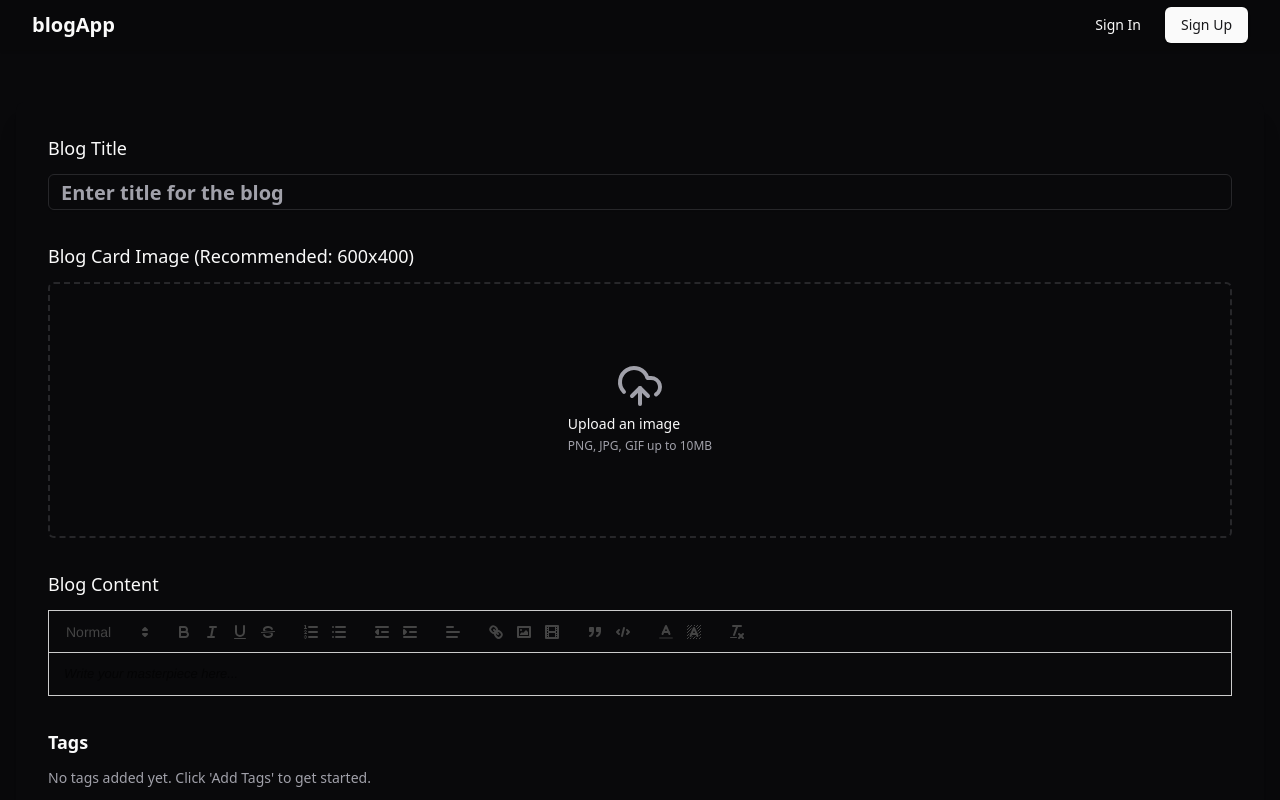
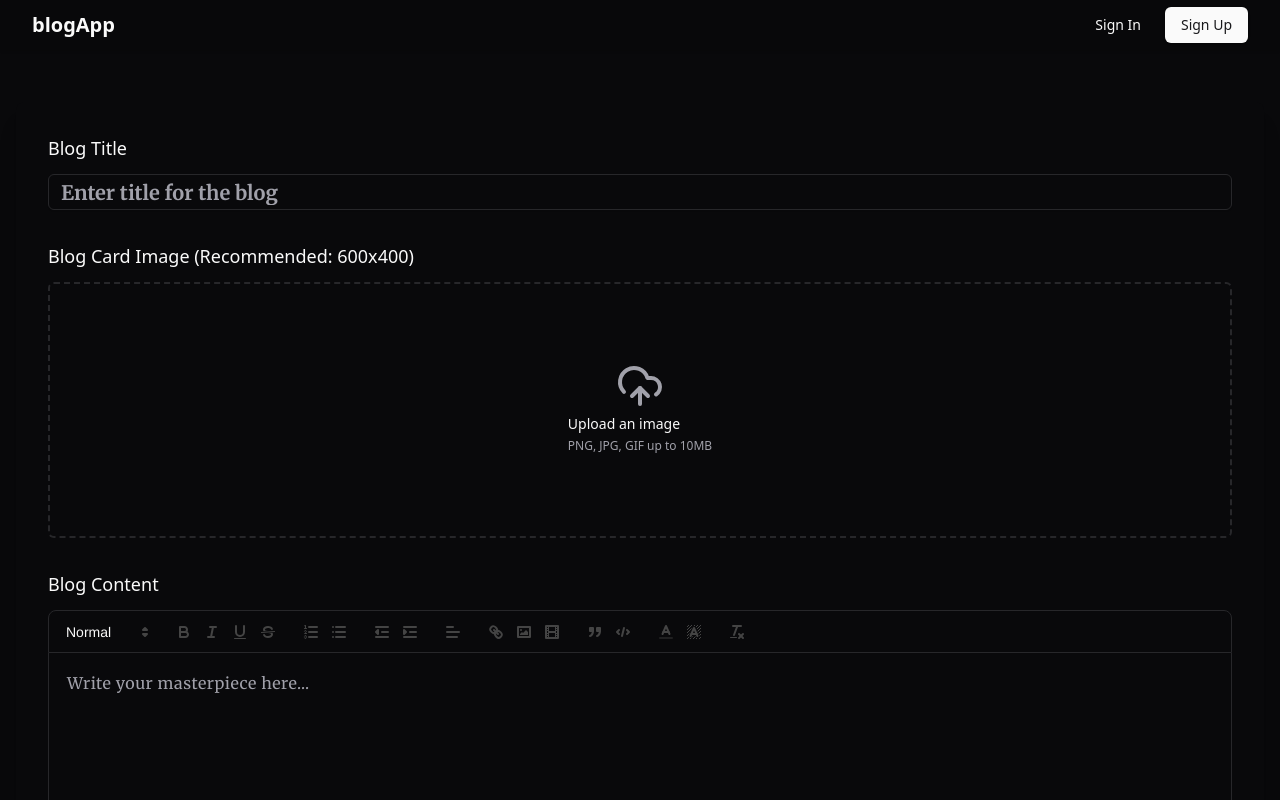
Before and after one commit to kunalPisolkar24/blogApp, a React (Vite) app in the folder frontend/: page /create-blog in a window 1280 px wide. Shown: the top 800 px of the page. Built offline with nearby package versions, Linux system fonts and the light colour scheme.

Commit message:
added styles for quill editor

```diff
--- a/frontend/src/index.css
+++ b/frontend/src/index.css
@@ -1,3 +1,6 @@
+@import url('https://fonts.googleapis.com/css2?family=Merriweather:ital,wght@0,300;0,400;0,700;0,900;1,300;1,400;1,700;1,900&display=swap');
+
+
 @tailwind base;
 @tailwind components;
 @tailwind utilities;
@@ -79,10 +82,164 @@ html, body {
   width: 0.5px;
 }
 ::-webkit-scrollbar-track {
-  background: transparent; /* Same as your background color */
+  background: transparent;
 }
 ::-webkit-scrollbar-thumb {
   background-color: #71717a;
   border-radius: 10px;
   border: 3px solid #09090b;
 }
+
+
+.blog-title-input {
+  font-family: 'Merriweather', serif;
+}
+
+.ql-container.ql-snow {
+  border: 1px solid hsl(var(--input));
+  border-top: none;
+  background-color: hsl(var(--background));
+  color: hsl(var(--foreground));
+  border-bottom-left-radius: var(--radius);
+  border-bottom-right-radius: var(--radius);
+  min-height: 400px;
+}
+
+.ql-editor {
+  font-family: 'Merriweather', serif;
+  min-height: 400px;
+  font-size: 1rem;
+  letter-spacing: 0.5px;
+  line-height: 1.8;
+  padding: 16px 18px;
+}
+
+.ql-editor.ql-blank::before {
+  color: hsl(var(--muted-foreground));
+  font-style: normal;
+  left: 18px;
+  font-family: 'Merriweather', serif;
+}
+
+.ql-toolbar.ql-snow {
+  background-color: hsl(var(--card));
+  border: 1px solid hsl(var(--input));
+  border-top-left-radius: var(--radius);
+  border-top-right-radius: var(--radius);
+  padding: 8px;
+  position: relative;
+  z-index: 1;
+}
+
+.ql-toolbar.ql-snow .ql-picker-label,
+.ql-toolbar.ql-snow .ql-picker-item,
+.ql-toolbar.ql-snow .ql-stroke,
+.ql-toolbar.ql-snow .ql-fill {
+  color: hsl(var(--foreground)) !important;
+}
+
+.ql-toolbar.ql-snow .ql-picker-label:hover,
+.ql-toolbar.ql-snow .ql-picker-item:hover,
+.ql-toolbar.ql-snow button:hover .ql-stroke,
+.ql-toolbar.ql-snow button:hover .ql-fill {
+  color: hsl(var(--primary)) !important;
+}
+
+.ql-toolbar.ql-snow button:hover {
+  background-color: hsl(var(--muted));
+}
+
+.ql-toolbar.ql-snow .ql-picker-label.ql-active,
+.ql-toolbar.ql-snow .ql-picker-item.ql-selected,
+.ql-toolbar.ql-snow button.ql-active .ql-stroke,
+.ql-toolbar.ql-snow button.ql-active .ql-fill {
+    color: hsl(var(--primary)) !important;
+}
+
+.ql-snow .ql-picker.ql-expanded .ql-picker-label {
+  border-color: hsl(var(--primary)) !important;
+  color: hsl(var(--primary)) !important;
+}
+
+.ql-snow .ql-picker.ql-expanded .ql-picker-options {
+  background-color: hsl(var(--popover))  !important;
+  border-color: hsl(var(--border)) !important;
+  border-radius: var(--radius);
+  box-shadow: 0 4px 6px rgba(0,0,0,0.1);
+}
+
+.ql-snow .ql-picker-options .ql-picker-item {
+    color: hsl(var(--popover-foreground)) !important;
+}
+
+.ql-snow .ql-picker-options .ql-picker-item:hover {
+  background-color: hsl(var(--accent)) !important;
+  color: hsl(var(--accent-foreground)) !important;
+}
+
+/* Tooltip Styling - Addressing Clipping */
+.ql-snow .ql-tooltip {
+  background-color: hsl(var(--popover));
+  border: 1px solid hsl(var(--border));
+  box-shadow: 0px 2px 8px rgba(0, 0, 0, 0.15);
+  color: hsl(var(--popover-foreground));
+  border-radius: var(--radius);
+  padding: 8px 12px;
+  z-index: 10000 !important;
+}
+
+/* When the tooltip is for link/video input and positioned by Quill */
+.ql-snow .ql-tooltip[data-mode="link"],
+.ql-snow .ql-tooltip[data-mode="video"] {
+  /* Try to give it a little breathing room if it's at the very edge */
+  /* This is tricky as Quill's JS positions it. If clipping persists, */
+  /* it might be due to the parent #blog-content-editor-wrapper's overflow. */
+  /* Removing 'overflow-hidden' from that wrapper is the most direct fix for clipping if the tooltip is a child. */
+}
+
+
+.ql-snow .ql-tooltip input[type=text] {
+  background-color: hsl(var(--input));
+  border: 1px solid hsl(var(--border));
+  color: hsl(var(--foreground));
+  padding: 6px;
+  border-radius: calc(var(--radius) - 2px);
+  width: auto;
+  min-width: 150px;
+  max-width: 250px;
+}
+
+.ql-snow .ql-tooltip a.ql-action::before {
+  background-color: hsl(var(--primary));
+  color: hsl(var(--primary-foreground));
+  padding: 4px 8px;
+  border-radius: calc(var(--radius) - 2px);
+  margin-left: 8px;
+}
+.ql-snow .ql-tooltip a.ql-remove::before {
+  background-color: hsl(var(--destructive));
+  color: hsl(var(--destructive-foreground));
+  padding: 4px 8px;
+  border-radius: calc(var(--radius) - 2px);
+}
+
+.ql-snow .ql-tooltip.ql-editing input[type=text] {
+  /* Ensure this doesn't try to be wider than the tooltip allows */
+}
+
+.ql-snow .ql-toolbar button svg .ql-stroke {
+  stroke: hsl(var(--foreground));
+}
+.ql-snow .ql-toolbar button:hover svg .ql-stroke {
+  stroke: hsl(var(--primary));
+}
+.ql-snow .ql-toolbar button.ql-active svg .ql-stroke {
+  stroke: hsl(var(--primary));
+}
+
+.blog-content-editor-wrapper .ql-editor {
+  min-height: 400px;
+}
+.blog-content-editor-wrapper .ql-container {
+  min-height: 400px;
+}
```
